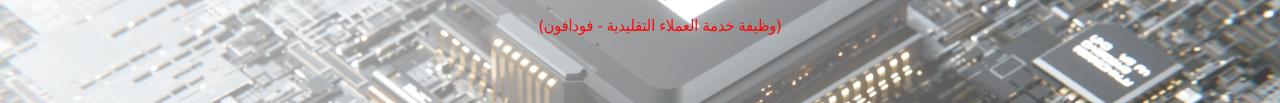
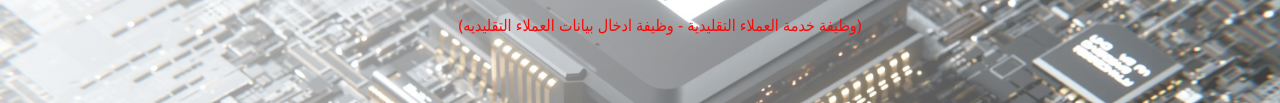
Before and after one commit to MahmoudElzaeem/Vodafone-Ai, a plain HTML site: page job -kill.html in a window 1280 px wide. Shown: the part 375-478 px from the top of the page. Drawn offline with Linux system fonts and the light colour scheme.

Commit message:
Add files via upload

```diff
--- a/job -kill.html
+++ b/job -kill.html
@@ -321,7 +321,7 @@
   <header>
     <img src="pngwing.vod.png" alt="شعار فودافون" class="vodafone-logo" />
     <h1>وظائف تأثرت بالسلب بسبب الذكاء الاصطناعي</h1>
-    <p>(وظيفة خدمة العملاء التقليدية - فودافون)</p>
+    <p>(وظيفة خدمة العملاء التقليدية - وظيفة ادخال بيانات العملاء التقليديه)</p>
   </header>
   <div class="container">
     <section id="index.html">
```
